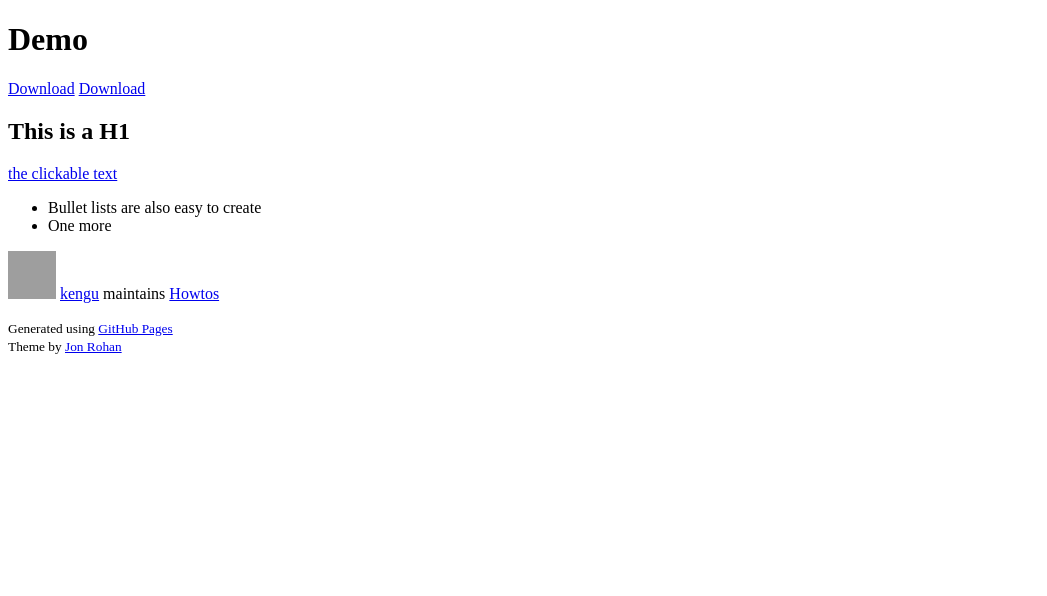
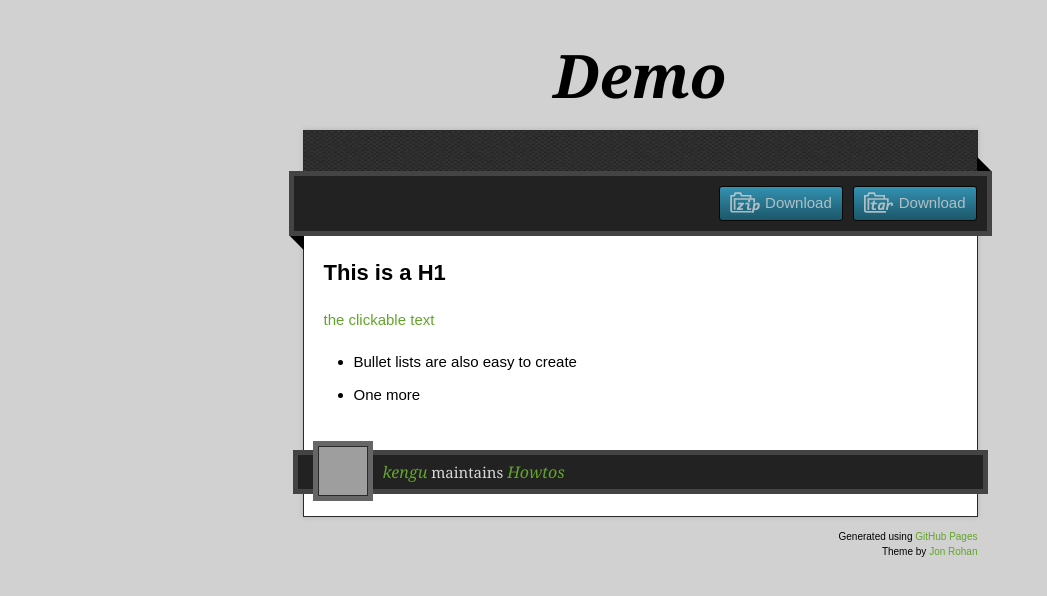
Before and after one commit to kengu/howtos, a Jekyll site: the page built from _posts/2012-01-01-demo.md, in a window 1280 px wide. Shown: the top 596 px of the page, without its empty margins (0-1047 px from the left). Built offline with Jekyll 4.4.1, drawn with Linux system fonts in a browser that asks for light colours; nearby versions of some CDN libraries; grey boxes are pictures that could not be loaded.

Commit message:
Update _layouts/howto.html

```diff
--- a/_layouts/howto.html
+++ b/_layouts/howto.html
@@ -6,10 +6,10 @@
   <meta charset="utf-8">
   <meta http-equiv="X-UA-Compatible" content="IE=edge,chrome=1">
 
-  <link rel="stylesheet" href="{{ site.baseurl }}stylesheets/stylesheet.css" media="screen"/>
-  <link rel="stylesheet" href="{{ site.baseurl }}stylesheets/pygment_trac.css"/>
+  <link rel="stylesheet" href="{{ site.baseurl }}/stylesheets/stylesheet.css" media="screen"/>
+  <link rel="stylesheet" href="{{ site.baseurl }}/stylesheets/pygment_trac.css"/>
   <script type="text/javascript" src="https://ajax.googleapis.com/ajax/libs/jquery/1.7.1/jquery.min.js"></script>
-  <script type="text/javascript" src="{{ site.baseurl }}javascripts/script.js"></script>
+  <script type="text/javascript" src="{{ site.baseurl }}/javascripts/script.js"></script>
 
   <title>{{ page.title }}</title>
   <meta name="description" content="{{page.tagline}}">
```
